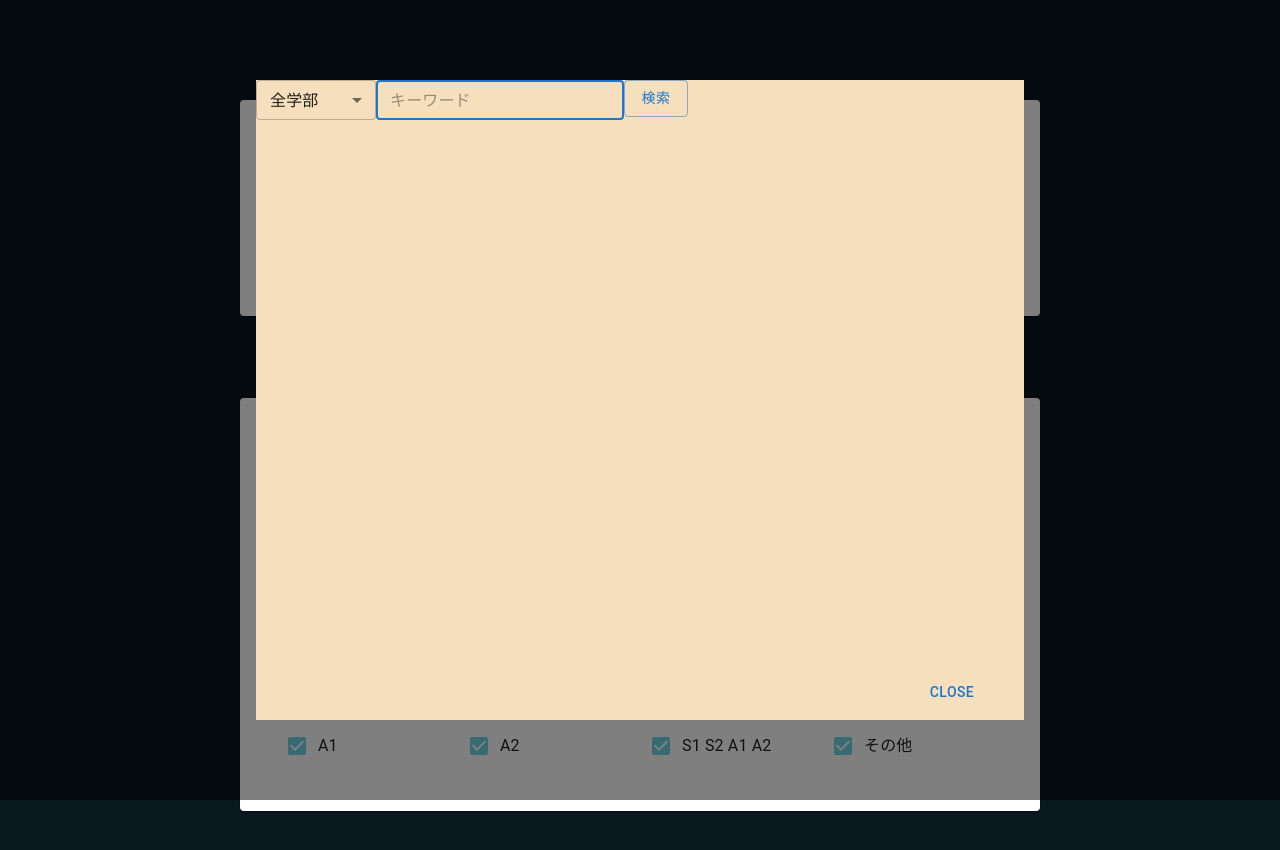
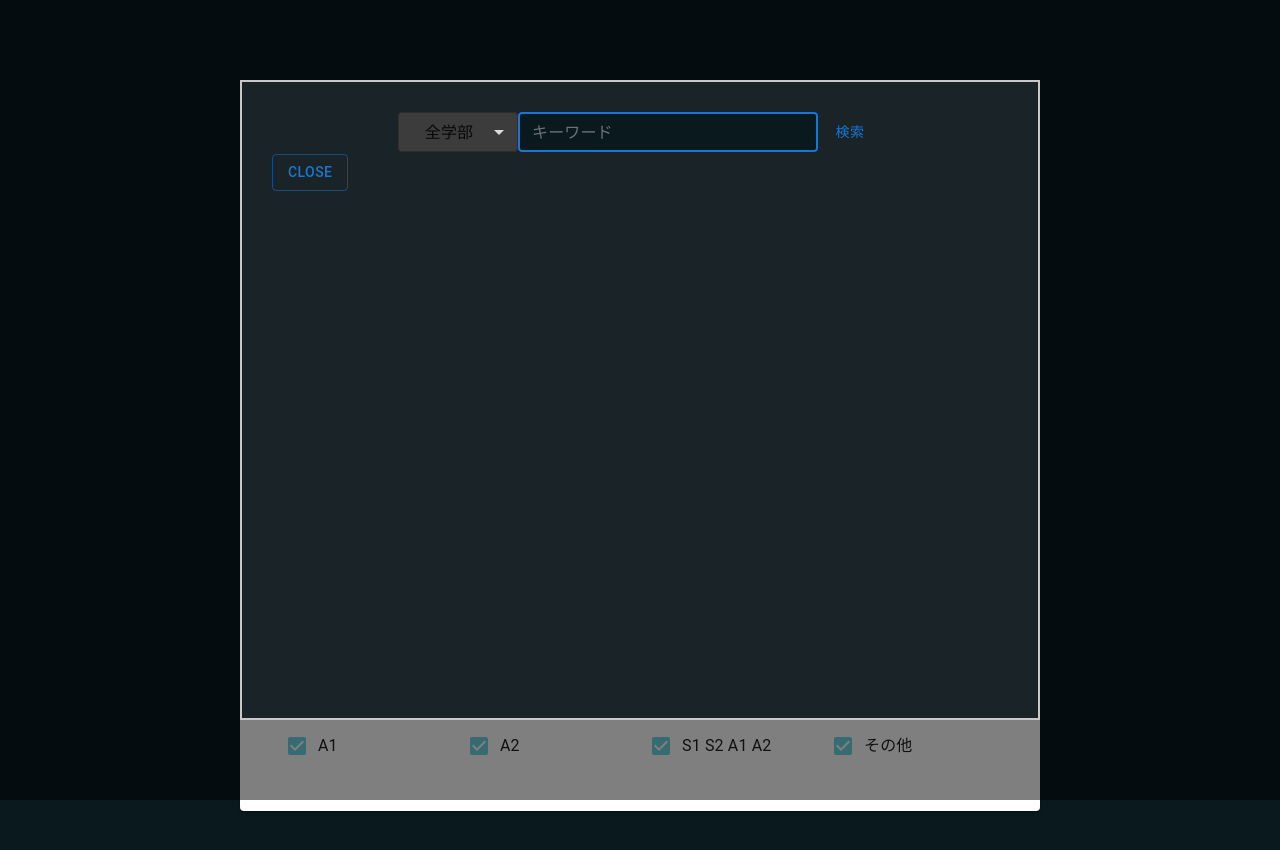
Before and after one commit to hiraking/lecture-recommender, a Next.js app: page / in a window 1280 px wide. Both pictures are taken after a click on the button "講義を追加する". Shown: the top 850 px of the page. Built offline with nearby package versions, Linux system fonts and the light colour scheme.

Commit message:
apply CSS to the modal

```diff
--- a/src/components/lectureOptions/index.jsx
+++ b/src/components/lectureOptions/index.jsx
@@ -18,7 +18,7 @@ export const LectureOptions = memo((props) => {
   }, [setOpenModal]);
 
   return (
-    <Card className="card">
+    <Card className="card index-card">
       <CardContent>
         <h1 className="card-header">面白かった・つまらなかった講義を選択</h1>
         <Divider className="divider-20" />
--- a/src/components/main/index.jsx
+++ b/src/components/main/index.jsx
@@ -56,7 +56,7 @@ export const Main = (props) => {
         label="おすすめを探す"
         isIndex
       />
-      <Card className="card">
+      <Card className="card index-card">
         <CardContent className={openModal ? "disabled-input" : ""}>
           <h1 className="card-header">オプション</h1>
           <Divider className="divider-20" />
--- a/src/components/modal/index.jsx
+++ b/src/components/modal/index.jsx
@@ -44,26 +44,11 @@ export const SearchModal = memo((props) => {
     setLectures([]);
   }, [setOpenModal, setQueryCache, setFaculty, setPage, setHits, setLectures]);
 
-  const modalStyle = {
-    position: "absolute",
-    top: "50%",
-    left: "50%",
-    transform: "translate(-50%, -50%)",
-    width: "60%",
-    maxWidth: "800px",
-    background: "#f5dfbc",
-    border: "0",
-    boxShadow: 24,
-    color: "#17214d",
-    height: "80%",
-    overflowY: "auto",
-  };
-
   return (
     <Modal open={openModal} onClose={handleClose}>
       <Fade in={openModal}>
-        <Box sx={modalStyle}>
-          <Box sx={{ position: "relative", minHeight: "100%" }}>
+        <div className="modal">
+          <div className="modal-wrapper">
             <div ref={topRef} style={{ display: "none" }}></div>
 
             <Search
@@ -79,7 +64,7 @@ export const SearchModal = memo((props) => {
             {isLoading ? (
               <Spinner />
             ) : lectures.length > 0 ? (
-              <>
+              <div className="search-result">
                 {lectures.map((lecture) => {
                   return (
                     <SearchedLecture
@@ -95,16 +80,17 @@ export const SearchModal = memo((props) => {
                   hits={hits}
                   handlePageChange={fetcherPagination}
                 />
-              </>
+              </div>
             ) : null}
             <Button
+              variant="outlined"
               onClick={handleClose}
-              sx={{ position: "absolute", bottom: "10px", right: "40px" }}
+              className="modal-close-btn"
             >
               CLOSE
             </Button>
-          </Box>
-        </Box>
+          </div>
+        </div>
       </Fade>
     </Modal>
   );
--- a/src/components/pagination/index.jsx
+++ b/src/components/pagination/index.jsx
@@ -13,7 +13,7 @@ export const MyPagination = memo((props) => {
   );
 
   return (
-    <div>
+    <div className="pagination">
       <Pagination
         count={Math.ceil(hits / contentsPerPage)}
         page={page}
--- a/src/components/search/index.jsx
+++ b/src/components/search/index.jsx
@@ -88,9 +88,13 @@ export const Search = memo((props) => {
   );
 
   return (
-    <div>
-      <FormControl sx={{ minWidth: 120, margin: 0 }} size="small">
-        <Select value={faculty} onChange={handleFaculty} id="faculty-select">
+    <div className="search-window">
+      <FormControl size="small">
+        <Select
+          value={faculty}
+          onChange={handleFaculty}
+          className="faculty-select normal-btn"
+        >
           {FACULTIES.map((fac) => {
             return (
               <MenuItem key={fac.id} value={fac.id}>
@@ -102,7 +106,7 @@ export const Search = memo((props) => {
       </FormControl>
       <TextField
         ref={inputRef}
-        id="search-input"
+        className="search-input"
         variant="outlined"
         size="small"
         value={query}
@@ -110,8 +114,9 @@ export const Search = memo((props) => {
         onChange={handleQueryChange}
         placeholder="キーワード"
         onKeyDown={handleKeyDown}
+        sx={{ borderRadius: "0px" }}
       />
-      <Button variant="outlined" onClick={handleClick}>
+      <Button className="normal-btn search-btn" onClick={handleClick}>
         検索
       </Button>
       <Collapse in={noHit}>
--- a/src/styles/globals.css
+++ b/src/styles/globals.css
@@ -5,10 +5,12 @@
     "Roboto Mono", "Oxygen Mono", "Ubuntu Monospace", "Source Code Pro",
     "Fira Mono", "Droid Sans Mono", "Courier New", monospace;
 
-  --foreground-rgb: 210, 210, 210;
+  --foreground-rgb: 200, 200, 200;
   --background-rgb: 10, 25, 30;
   --header-fg-rgb: 240, 240, 240;
-  --subheader-fg-rgb: 225, 225, 225;
+  --subheader-fg-rgb: 220, 220, 220;
+  --pagination-selected-rgb: 180, 180, 180;
+  --pagination-rgb: 150, 150, 150;
 
   --callout-rgb: 238, 240, 241;
   --callout-border-rgb: 172, 175, 176;
@@ -19,6 +21,7 @@
   --chip-bg-rgb: 45, 60, 70;
   --chip-border-rgb: 110, 110, 110;
   --chip-delete-btn-rgb: 180, 180, 180;
+  --chip-delete-btn-hover-rgba: 255, 255, 255, 0.07;
 
   --divider-rgb: 80, 80, 80;
 
@@ -29,6 +32,16 @@
 
   --error-fg-rgb: 255, 110, 110;
   --error-border-rgb: 255, 100, 100;
+
+  --select-menu-bg-rgb: 50, 60, 70;
+  --select-item-bg-hover-rgba: 255, 255, 255, 0.1;
+  --select-item-bg-selected-rgba: 79, 136, 212, 0.27;
+
+  --accordion-summary-bg-rgb: 50, 70, 100;
+  --accordion-details-bg-rgb: 60, 90, 120;
+
+  --liked-icon-rgb: 255, 85, 125;
+  --disliked-icon-rgb: 40, 230, 255;
 }
 
 * {
@@ -97,6 +110,9 @@ a {
 .card {
   background-color: rgb(var(--card-bg-rgb));
   color: rgb(var(--foreground-rgb));
+}
+
+.index-card {
   padding: 5px 20px 20px 20px;
   min-width: 620px;
 }
@@ -162,7 +178,7 @@ a {
 }
 
 .lecture-chip-delete > button:hover {
-  background-color: rgba(255, 255, 255, 0.07);
+  background-color: rgba(var(--chip-delete-btn-hover-rgba));
 }
 
 .lecture-chip-delete-btn {
@@ -222,3 +238,201 @@ a {
   margin: 20px 0;
   border-radius: 6px;
 }
+
+.modal {
+  position: absolute;
+  top: 50%;
+  left: 50%;
+  transform: translate(-50%, -50%);
+  width: 70%;
+  min-width: 600px;
+  max-width: 800px;
+  height: 80%;
+  padding: 30px;
+  background-color: rgb(var(--card-bg-rgb));
+  border: 2px solid rgb(var(--foreground-rgb));
+  overflow-y: auto;
+}
+
+.modal-wrapper {
+  position: relative;
+  min-height: 100%;
+}
+
+.modal-close-btn {
+  position: absolute;
+  bottom: -2px;
+  right: 0px;
+  color: rgb(var(--pagination-selected-rgb));
+  border-color: rgb(var(--pagination-rgb));
+}
+
+.modal-close-btn:hover {
+  color: rgb(var(--subheader-fg-rgb));
+  border-color: rgb(var(--pagination-selected-rgb));
+  background-color: rgba(var(--chip-delete-btn-hover-rgba));
+}
+
+.search-window {
+  text-align: center;
+}
+
+.faculty-select {
+  margin: 0;
+  width: 120px;
+  border-top-left-radius: 10px;
+  border-bottom-left-radius: 10px;
+  border-bottom-right-radius: 0px;
+  border-top-right-radius: 0px;
+}
+
+.faculty-select > svg {
+  color: rgb(var(--subheader-fg-rgb));
+}
+
+.css-1yk1gt9-MuiInputBase-root-MuiOutlinedInput-root-MuiSelect-root.Mui-focused
+  .MuiOutlinedInput-notchedOutline {
+  border: none;
+}
+
+ul.MuiMenu-list {
+  background-color: rgb(var(--select-menu-bg-rgb));
+  color: rgb(var(--foreground-rgb));
+}
+
+ul.MuiMenu-list > li:hover {
+  background-color: rgba(var(--select-item-bg-hover-rgba));
+}
+
+.css-kk1bwy-MuiButtonBase-root-MuiMenuItem-root.Mui-selected {
+  background-color: rgba(var(--select-item-bg-selected-rgba));
+}
+
+.search-input {
+  background-color: rgb(var(--background-rgb));
+  width: 300px;
+}
+
+.search-input input {
+  color: rgb(var(--foreground-rgb));
+}
+
+.search-input input::placeholder {
+  color: rgb(var(--header-fg-rgb));
+}
+
+.css-9ddj71-MuiInputBase-root-MuiOulinedInput-root.Mui-focused {
+  border: none;
+}
+.css-9ddj71-MuiInputBase-root-MuiOutlinedInput-root {
+  border-radius: 0px;
+}
+
+.css-9ddj71-MuiInputBase-root-MuiOutlinedInput-root.Mui-focused
+  .MuiOutlinedInput-notchedOutline {
+  border: 2px solid #99dbdf;
+}
+
+.search-btn {
+  height: 40px;
+  border-top-left-radius: 0px;
+  border-bottom-left-radius: 0px;
+  border-bottom-right-radius: 10px;
+  border-top-right-radius: 10px;
+}
+
+.search-result {
+  margin-top: 20px;
+}
+
+.lecture-card {
+  background-color: rgb(var(--chip-bg-rgb));
+  margin: 10px 0;
+  box-shadow: 2px 2px 10px;
+}
+
+.lecture-card-header .MuiCardHeader-title {
+  color: rgb(var(--header-fg-rgb));
+  font-size: 20px;
+}
+
+.lecture-card-header .MuiCardHeader-subheader {
+  color: rgb(var(--subheader-fg-rgb));
+  font-size: 15px;
+}
+
+.lecture-card-chips {
+  margin-top: -20px;
+  margin-bottom: 15px;
+}
+
+.lecture-card-chips span {
+  color: rgb(var(--foreground-rgb));
+}
+
+.lecture-card-chips > div {
+  background-color: rgba(100, 100, 100, 0.35);
+  margin-right: 5px;
+}
+
+.lecture-accordions {
+}
+
+.lecture-accordion-summary {
+  background-color: rgb(var(--accordion-summary-bg-rgb));
+}
+
+.lecture-accordion-header {
+  color: rgb(var(--subheader-fg-rgb));
+}
+
+.lecture-accordion-details {
+  background-color: rgb(var(--accordion-details-bg-rgb));
+}
+
+.lecture-accordion-text {
+  white-space: pre-line;
+  color: rgb(var(--foreground-rgb));
+}
+
+.thumb-icon {
+  transform: scale(1.2);
+}
+
+.thumb-up-icon {
+  margin-right: 5px;
+}
+
+.thumb-icon-unselected {
+  color: rgb(var(--foreground-rgb));
+}
+
+.thumb-up-selected {
+  color: rgb(var(--liked-icon-rgb));
+}
+
+.thumb-down-selected {
+  color: rgb(var(--disliked-icon-rgb));
+}
+
+.pagination {
+  padding-top: 10px;
+}
+
+.pagination ul {
+  justify-content: center;
+}
+
+.pagination li button {
+  color: rgb(var(--pagination-rgb));
+}
+
+.pagination li button:hover {
+  background-color: rgba(var(--chip-delete-btn-hover-rgba));
+  color: rgb(var(--pagination-selected-rgb));
+}
+
+.css-yuzg60-MuiButtonBase-root-MuiPaginationItem-root.Mui-selected {
+  background-color: rgba(var(--chip-delete-btn-hover-rgba));
+  color: rgb(var(--pagination-selected-rgb));
+}
```
Also changed, not shown: src/components/lectureSummary/index.jsx (+82 -59 lines).
